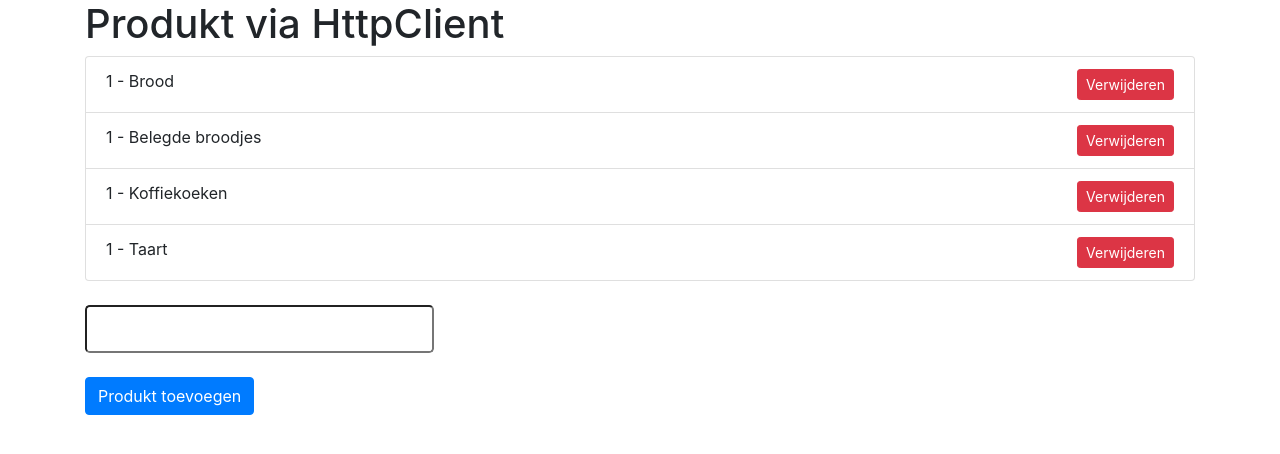
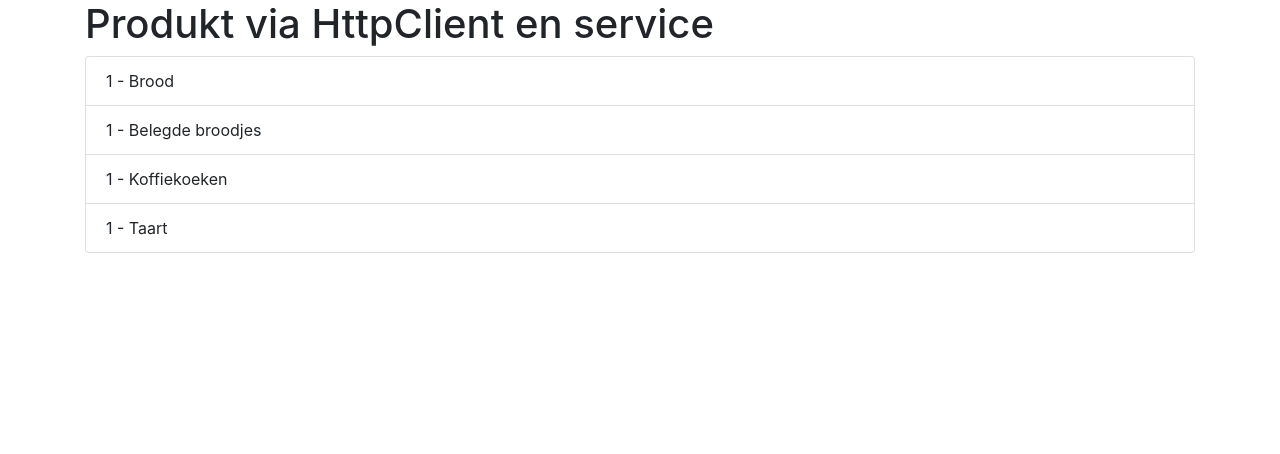
Before and after one commit to dufourSteven2/WebBakkerSolution, an Angular app in the folder WebBakker/angular-app/: page / in a window 1280 px wide. Shown: the top 454 px of the page. Built offline with nearby package versions, Linux system fonts and the light colour scheme.

Commit message:
Asynchone service via pipe. Dit is puur om data in de gebruikersInterface te dumpen. Gemakkelijk om gegevens te tonen maar niet alle situaties geschikt.

```diff
--- a/WebBakker/angular-app/src/app/app.component.html
+++ b/WebBakker/angular-app/src/app/app.component.html
@@ -1,26 +1,9 @@
-
 <!-- app.component.html -->
 <div class="container">
   <h1>{{ title }}</h1>
-  <ul class="list-group" >
-    <li class="list-group-item" *ngFor="let produkt of produkten" (click)="showProdukt(produkt)">
+  <ul class="list-group">
+    <li class="list-group-item" *ngFor="let produkt of produkten$ | async">
       {{ produkt.id }} - {{ produkt.naam }}
-      <button class="btn btn-danger btn-sm float-right" (click)="deleteProdukt(produkt)">Verwijderen</button>
     </li>
-  </ul><br />
-  <!-- Door ngModel geen parameters meer nodig : variabele leeft al in de controller -->
-  <input type="text" #newProdukt class="form-control-lg"><br /><br />
-  <button (click)="addProdukt(newProdukt.value)" class="btn btn-primary">Produkt toevoegen</button>
-  <br><br />
-
-
-  <!-- Als er een produkt is aangeklikt, wordt deze waarde opgeslagen
-  in currentProdukt. Hiervan is een foto met de betreffende naam aanwezig
-  in de map /assets/img/. Er is ook CSS-stijl toegevoegd aan app.component.css -->
-  <div *ngIf="currentProdukt">
-    <img class="produktPhoto" [src]="produktPhoto" [alt]="currentProdukt.naam"><br />
-    <h2> Gekozen produkt: {{ currentProdukt.naam}} </h2>
-  </div>
-
-
+  </ul>
 </div>
--- a/WebBakker/angular-app/src/app/app.component.ts
+++ b/WebBakker/angular-app/src/app/app.component.ts
@@ -1,6 +1,7 @@
 import { Component, OnInit } from '@angular/core';
 import { Produkt } from "./shared/model/produkt.model";
 import { ProduktService } from './shared/services/produkt.service'; //hier import service
+import { Observable } from 'rxjs';
 
 // importeer de Service
 import { HttpClient } from '@angular/common/http';
@@ -16,19 +17,14 @@ export class AppComponent implements OnInit {
   produkten: Produkt[];
   currentProdukt: Produkt;
   produktPhoto: string = '';
+  produkten$: Observable<Produkt[]>;
 
-  constructor(private http: HttpClient) { }
+  constructor(private produktService: ProduktService) { }
 
   ngOnInit() {
-    this.title = 'Produkt via HttpClient';
-    this.http
-
-      .get<Produkt[]>('../assets/data/produkten.json')
-
-      .pipe(tap(result => console.log('opgehaald via JSON: ', result)))
-
-      .subscribe(produkten => (this.produkten = produkten));
-
+    this.title = 'Produkt via HttpClient en service';
+    this.produktService.getProdukten().subscribe(produkten => (this.produkten = produkten));
+    this.produkten$ = this.produktService.getProdukten();
   }
 
   showProdukt(produkt: Produkt) {
--- a/WebBakker/angular-app/src/app/shared/services/produkt.service.ts
+++ b/WebBakker/angular-app/src/app/shared/services/produkt.service.ts
@@ -1,13 +1,20 @@
 import { Injectable } from '@angular/core';
 import { Produkt } from '../model/produkt.model';
+import { HttpClient } from '@angular/common/http';
+
+// Observable stuff
+import { tap } from 'rxjs/operators';
+import { Observable } from 'rxjs';
 
 @Injectable()
 
 export class ProduktService {
-
+  constructor(private http: HttpClient) {}
   // retourneer alle produkten
-  getProdukten() {
-   //TODO talk to api
+  getProdukten(): Observable<Produkt[]> {
+    return this.http
+      .get<Produkt[]>('../assets/data/produkten.json')
+      .pipe(tap(result => console.log('opgehaald via de service: ', result)));
   }
 
   // retourneer produkten adhv ID
```
Also changed, not shown: WebBakker/angular-app/src/app/app.module.ts (+4 -3 lines).
